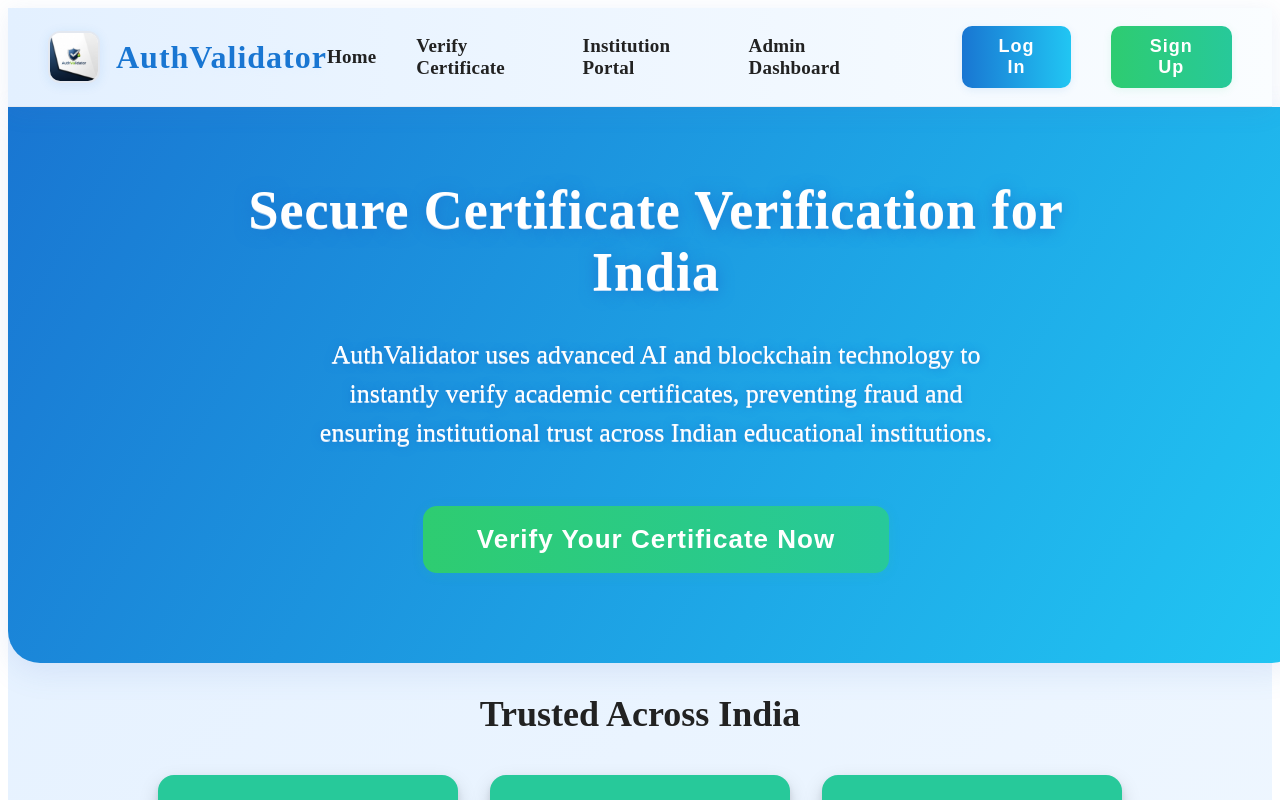
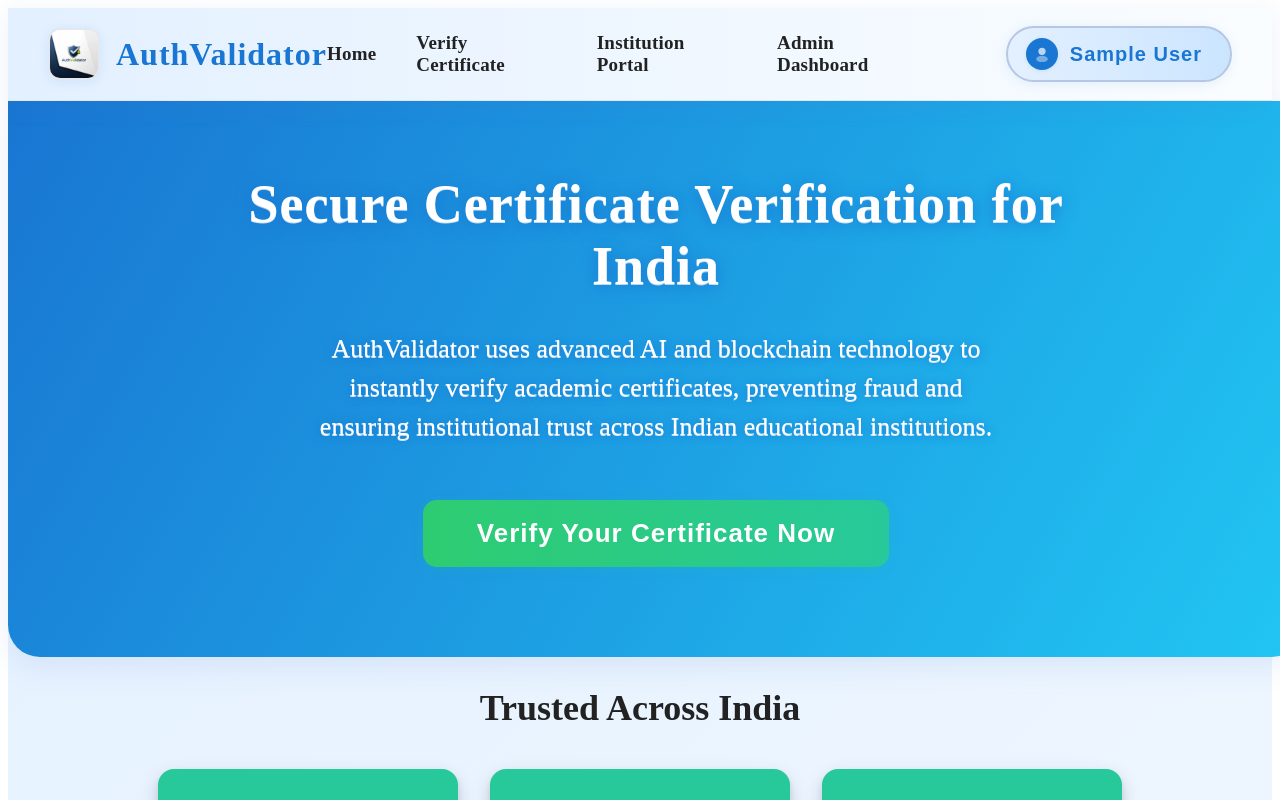
Before and after one commit to darshankerkar/AuthValidator, a React (Vite) app: page /AuthValidator/login in a window 1280 px wide. Shown: the top 800 px of the page. Built offline with nearby package versions, Linux system fonts and the light colour scheme; no server answers; sample sign-in values are in the browser's storage.

Commit message:
Update Header.jsx

```diff
--- a/src/components/Header.jsx
+++ b/src/components/Header.jsx
@@ -1,7 +1,33 @@
-import { useNavigate } from "react-router-dom"; // Add this import
+import { useNavigate } from "react-router-dom";
+import { useEffect, useState, useRef } from "react";
+import { auth } from "../firebase/config";
 
 export const Header = () => {
   const navigate = useNavigate();
+  const [user, setUser] = useState(null);
+  const [showLogout, setShowLogout] = useState(false);
+  const userBtnRef = useRef();
+  // Hide logout dropdown when clicking outside
+  useEffect(() => {
+    function handleClickOutside(event) {
+      if (userBtnRef.current && !userBtnRef.current.contains(event.target)) {
+        setShowLogout(false);
+      }
+    }
+    if (showLogout) {
+      document.addEventListener("mousedown", handleClickOutside);
+    } else {
+      document.removeEventListener("mousedown", handleClickOutside);
+    }
+    return () => document.removeEventListener("mousedown", handleClickOutside);
+  }, [showLogout]);
+
+  useEffect(() => {
+    const unsubscribe = auth.onAuthStateChanged((u) => {
+      setUser(u);
+    });
+    return () => unsubscribe();
+  }, []);
 
   return (
     <header
@@ -64,6 +90,97 @@
         <a href="#" style={navLinkStyle} onMouseOver={e => e.currentTarget.style.color = '#1976d2'} onMouseOut={e => e.currentTarget.style.color = '#222'}>
           Admin Dashboard
         </a>
+        {user ? (
+          <div style={{ position: "relative", marginLeft: 40 }} ref={userBtnRef}>
+            <button
+              style={{
+                display: "flex",
+                alignItems: "center",
+                gap: 12,
+                fontWeight: 700,
+                fontSize: 20,
+                color: "#1976d2",
+                background: "linear-gradient(90deg, #e3f0ff 0%, #cbe5ff 100%)",
+                borderRadius: 999,
+                padding: "10px 28px 10px 18px",
+                boxShadow: "0 2px 12px rgba(25,118,210,0.10)",
+                letterSpacing: 1,
+                border: "2px solid #b6c6e3",
+                cursor: "pointer",
+                transition: "background 0.2s, box-shadow 0.2s, border 0.2s",
+                outline: showLogout ? "2px solid #1976d2" : "none",
+              }}
+              onClick={() => setShowLogout((v) => !v)}
+              onMouseOver={e => {
+                e.currentTarget.style.background = 'linear-gradient(90deg, #cbe5ff 0%, #e3f0ff 100%)';
+                e.currentTarget.style.border = '2px solid #1976d2';
+              }}
+              onMouseOut={e => {
+                e.currentTarget.style.background = 'linear-gradient(90deg, #e3f0ff 0%, #cbe5ff 100%)';
+                e.currentTarget.style.border = '2px solid #b6c6e3';
+              }}
+            >
+              <span style={{
+                display: "flex",
+                alignItems: "center",
+                justifyContent: "center",
+                width: 32,
+                height: 32,
+                borderRadius: "50%",
+                background: "#1976d2",
+                color: "#fff",
+                fontWeight: 800,
+                fontSize: 18,
+                boxShadow: "0 1px 4px rgba(25,118,210,0.10)",
+              }}>
+                <svg width="18" height="18" viewBox="0 0 20 20" fill="none" xmlns="http://www.w3.org/2000/svg">
+                  <circle cx="10" cy="7" r="4" fill="#fff" fillOpacity=".7"/>
+                  <ellipse cx="10" cy="15.5" rx="6.5" ry="3.5" fill="#fff" fillOpacity=".4"/>
+                </svg>
+              </span>
+              <span style={{ whiteSpace: "nowrap", overflow: "hidden", textOverflow: "ellipsis", maxWidth: 180 }}>
+                {user.displayName || user.email}
+              </span>
+            </button>
+            {showLogout && (
+              <div
+                style={{
+                  position: "absolute",
+                  top: "110%",
+                  right: 0,
+                  background: "#fff",
+                  border: "1.5px solid #e3e8f0",
+                  borderRadius: 8,
+                  boxShadow: "0 4px 16px rgba(80,120,200,0.13)",
+                  zIndex: 1000,
+                  minWidth: 160,
+                  padding: 0,
+                  display: "flex",
+                  flexDirection: "column",
+                  alignItems: "stretch",
+                }}
+              >
+                <button
+                  style={{
+                    background: "none",
+                    border: "none",
+                    color: "#ff1744",
+                    fontWeight: 700,
+                    fontSize: 18,
+                    padding: "14px 0",
+                    borderRadius: 8,
+                    cursor: "pointer",
+                    transition: "background 0.2s",
+                  }}
+                  onClick={() => { auth.signOut(); setShowLogout(false); }}
+                >
+                  Log Out
+                </button>
+              </div>
+            )}
+          </div>
+        ) : (
+          <>
             <button
               style={{ ...loginBtnStyle, marginLeft: 40 }}
               className="login ml-[20px]"
@@ -77,6 +194,8 @@
             >
               Sign Up
             </button>
+          </>
+        )}
       </nav>
     </header>
   );
```
Lines whose indentation alone changed are shown as unchanged.
